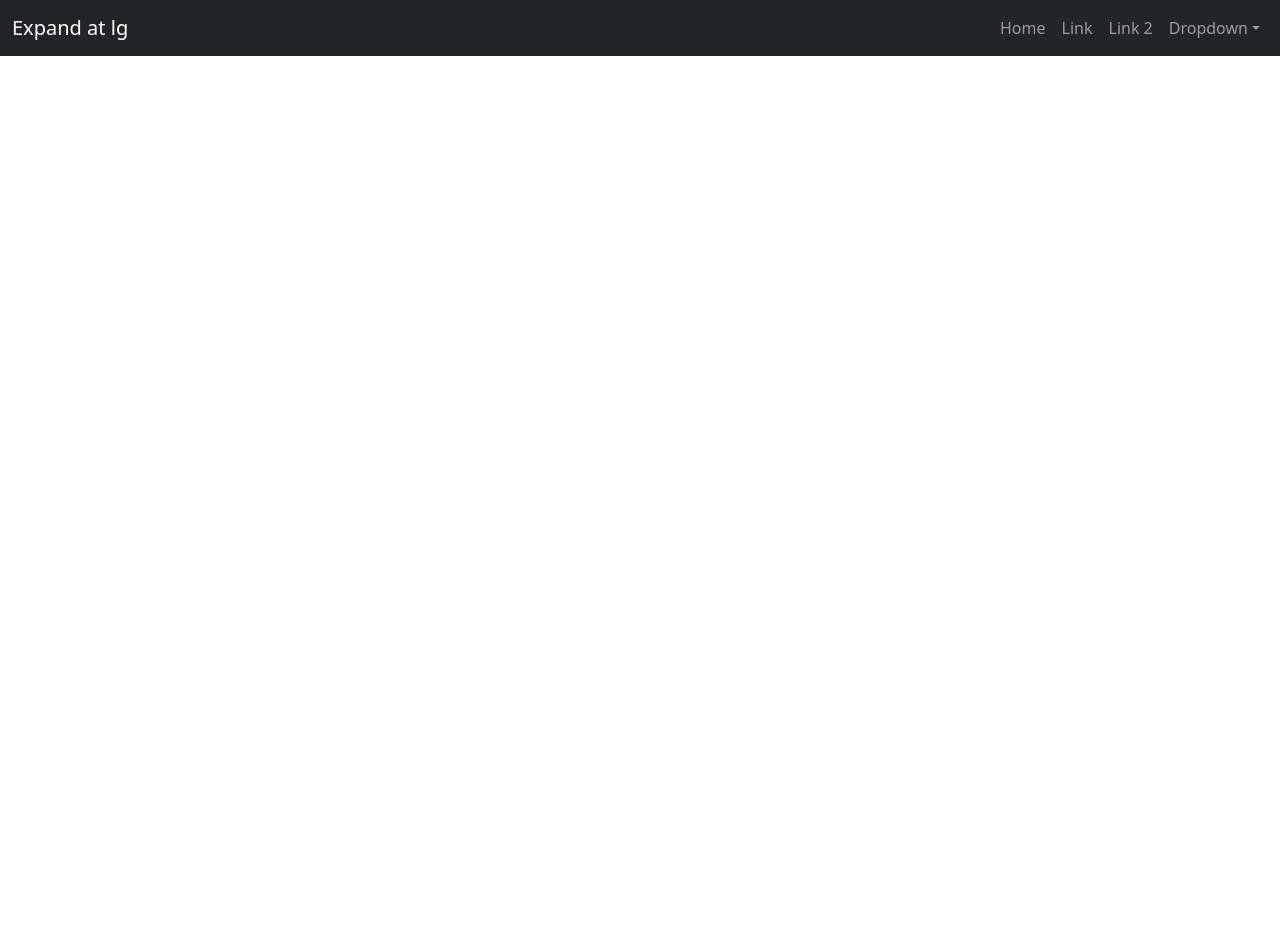
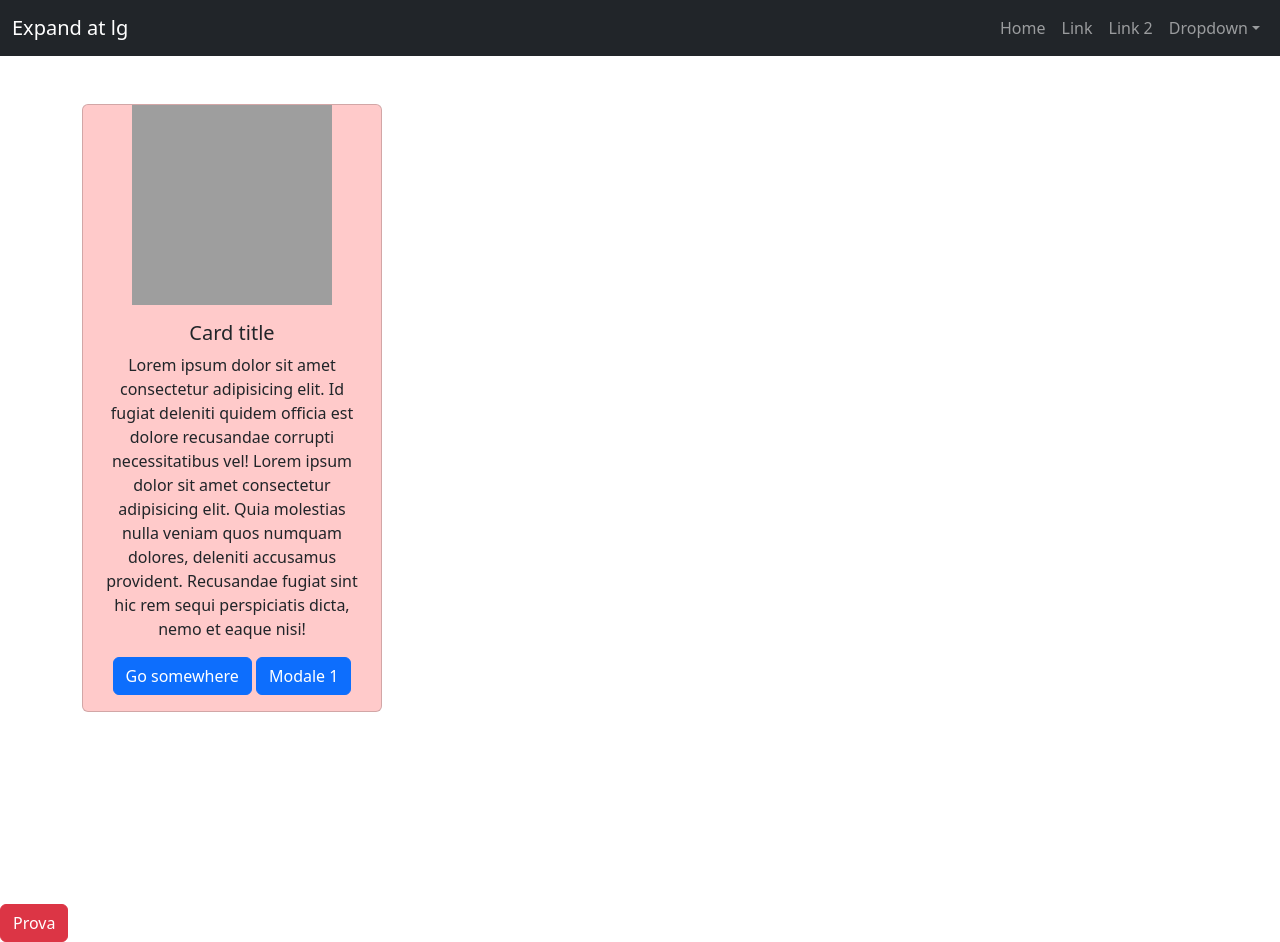
Before and after one commit to Hackademy-PT-49/Lezione_BS_Components-Mattia_Albanese, a plain HTML site: page index.html in a window 1280 px wide. Before the commit the page ends 800 px from the top, so only its background shows below. Drawn offline with nearby package versions, Linux system fonts and the light colour scheme; grey boxes are pictures that could not be loaded.

Commit message:
cards con all'interno una modale

```diff
--- a/index.html
+++ b/index.html
@@ -12,7 +12,7 @@
     <link rel="stylesheet" href="./style.css">
 </head>
 <body>
-
+    <!-- navbar -->
     <nav class="navbar navbar-expand-lg navbar-dark bg-dark" aria-label="Fifth navbar example">
         <div class="container-fluid">
             <a class="navbar-brand" href="./index.html">Expand at lg</a>
@@ -45,6 +45,54 @@
             </div>
         </div>
     </nav>
+    <!-- fine navbar -->
+
+    <!-- inizio main -->
+    <main class="pt-5">
+        <header class="container vh-100">
+            <div class="row">
+                <div class="col-12 col-md-4">
+                    <div class="card text-center">
+                        <img src="https://picsum.photos/300" class="dimensioni d-block mx-auto" alt="...">
+                        <div class="card-body">
+                            <h5 class="card-title">Card title</h5>
+                            <p class="card-text">Lorem ipsum dolor sit amet consectetur adipisicing elit. Id fugiat deleniti quidem officia est dolore recusandae corrupti necessitatibus vel! Lorem ipsum dolor sit amet consectetur adipisicing elit. Quia molestias nulla veniam quos numquam dolores, deleniti accusamus provident. Recusandae fugiat sint hic rem sequi perspiciatis dicta, nemo et eaque nisi!</p>
+                            <a href="#" class="btn btn-primary">Go somewhere</a>
+                            <!-- Button trigger modal -->
+                            <button type="button" class="btn btn-primary" data-bs-toggle="modal" data-bs-target="#firstCardModal">
+                                Modale 1
+                            </button>
+
+
+                        </div>
+                    </div>
+                </div>
+
+            </div>
+        </header>
+    </main>
+
+    <span class="btn btn-danger">Prova</span>
+
+    <!-- MODALI -->
+    <div class="modal fade" id="firstCardModal" tabindex="-1" aria-labelledby="firstCardModalLabel" aria-hidden="true">
+        <div class="modal-dialog">
+            <div class="modal-content">
+                <div class="modal-header">
+                    <h1 class="modal-title fs-5" id="firstCardModalLabel">Sono la modale 1</h1>
+                    <button type="button" class="btn-close" data-bs-dismiss="modal" aria-label="Close"></button>
+                </div>
+                <div class="modal-body">
+                    ...
+                </div>
+                <div class="modal-footer">
+                    <button type="button" class="btn btn-secondary" data-bs-dismiss="modal">Close</button>
+                    <button type="button" class="btn btn-primary">Sei sicuro?</button>
+                </div>
+            </div>
+        </div>
+    </div>
+
 
     <!-- FONTAWESOME JS -->
     <script src="https://cdnjs.cloudflare.com/ajax/libs/font-awesome/6.6.0/js/all.min.js" integrity="sha512-6sSYJqDreZRZGkJ3b+YfdhB3MzmuP9R7X1QZ6g5aIXhRvR1Y/N/P47jmnkENm7YL3oqsmI6AK+V6AD99uWDnIw==" crossorigin="anonymous" referrerpolicy="no-referrer"></script>
--- a/style.css
+++ b/style.css
@@ -0,0 +1,10 @@
+.card{
+    width: 300px;
+    min-height: 50px;
+    background-color: rgba(255, 0, 0, 0.208);
+}
+
+.dimensioni{
+    height: 200px;
+    width: 200px;
+}
```
